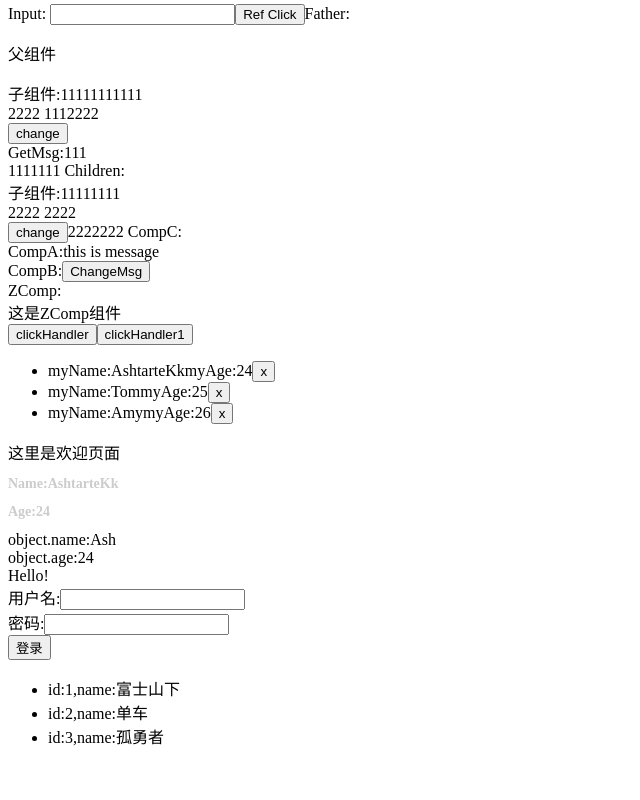
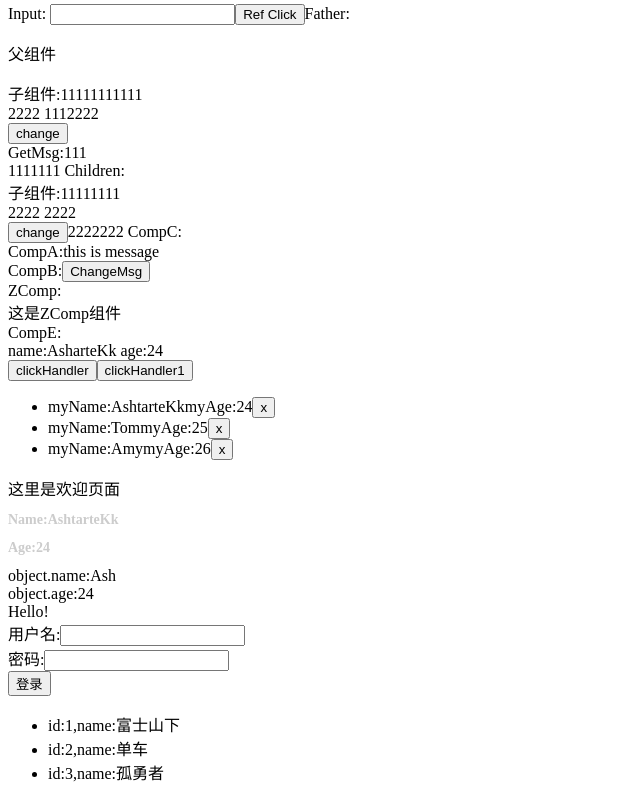
Before and after one commit to Ashtartekk/React-Learn, a React app: page / in a window 1280 px wide. Shown: the part 621-1421 px from the top of the page, without its empty margins (0-640 px from the left). Before the commit the page ends 1385 px from the top, so only its background shows below. Built offline with nearby package versions, Linux system fonts and the light colour scheme.

Commit message:
解构赋值接收props里的参数

```diff
--- a/package.json
+++ b/package.json
@@ -53,6 +53,7 @@
     "webpackbar": "^5.0.2"
   },
   "dependencies": {
+    "prop-types": "^15.8.1",
     "react": "^18.2.0",
     "react-dom": "^18.2.0",
     "react-router-dom": "^6.4.4"
--- a/src/App.tsx
+++ b/src/App.tsx
@@ -140,6 +140,7 @@ import Father from "./components/Father";
 import Children from "./components/Children";
 import CompC from "./components/CompC";
 import ZComp from "./components/ZComp";
+import CompE from "./components/CompD";
 
 const state = {
   message: "this is message",
@@ -176,6 +177,7 @@ function App() {
       <Provider value={state.message}>
         ZComp: <ZComp />
       </Provider>
+      CompE: <CompE />
       <CComponent />
       <TestComponent />
       <Welcome />
--- /dev/null
+++ b/src/components/CompD.tsx
@@ -0,0 +1,26 @@
+import React from "react";
+
+interface listProps {
+  name: string;
+  age: number;
+}
+function CompD(props: listProps) {
+  const { name, age } = props;
+  return (
+    <div>
+      name:{props.name} age:{props.age}
+    </div>
+  );
+}
+
+class CompE extends React.Component {
+  state = {
+    name: "AsharteKk",
+    age: 24,
+  };
+  render() {
+    return <CompD name={this.state.name} age={this.state.age}></CompD>;
+  }
+}
+
+export default CompE;
```
Also changed, not shown: 1 other file (tests, documents, lock files or other folders).
